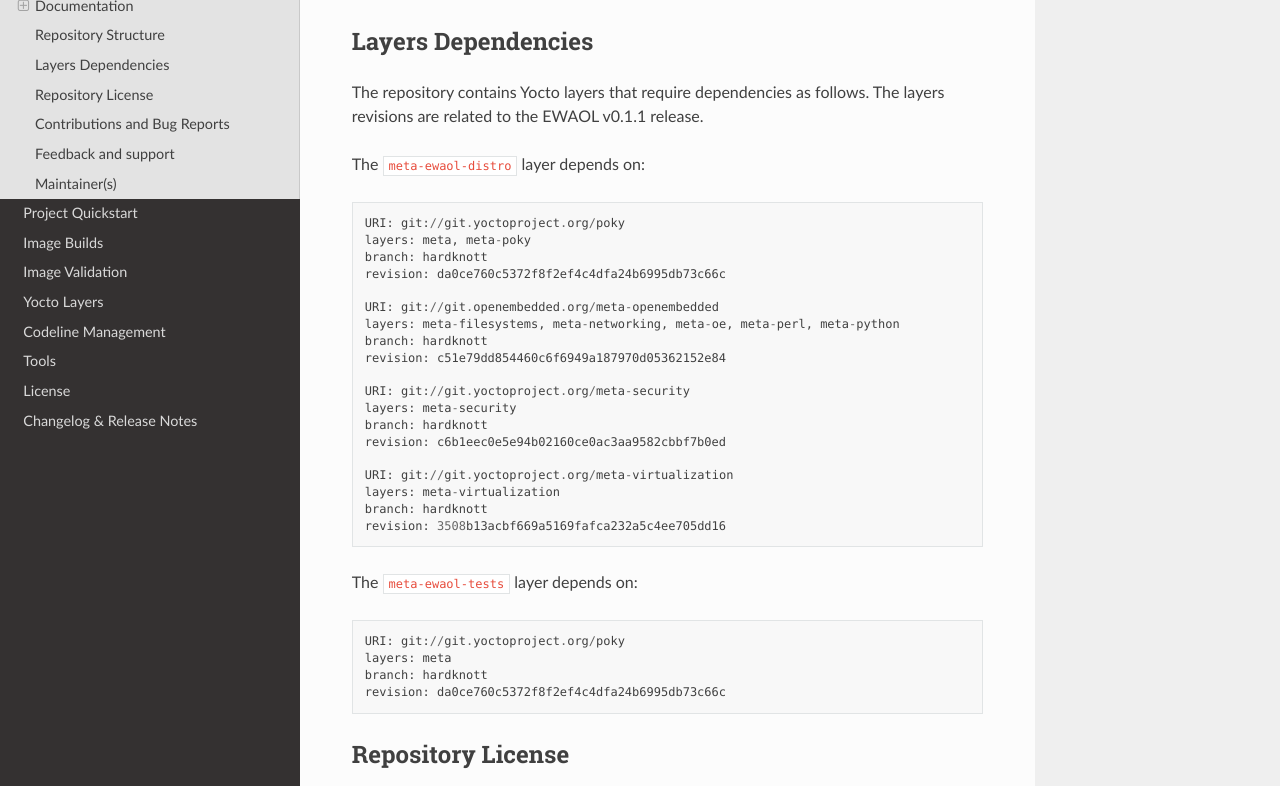
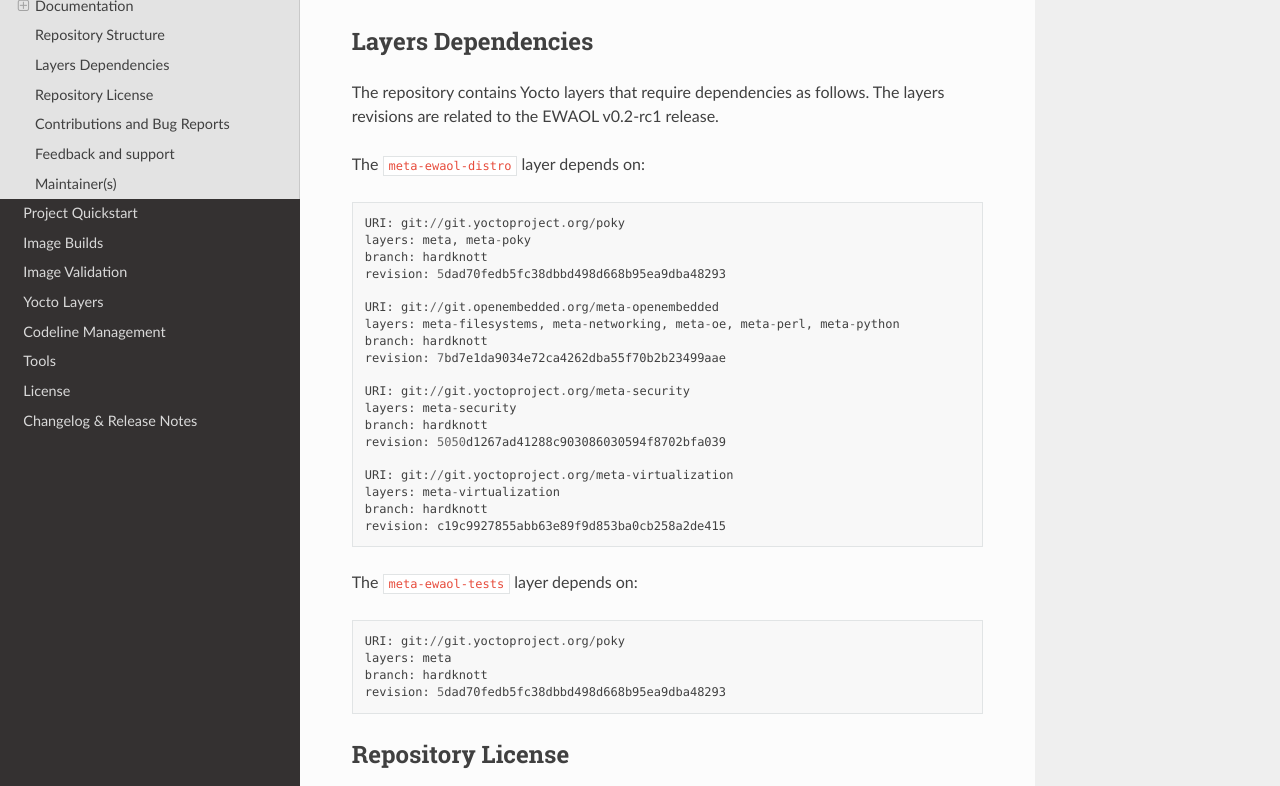
Before and after one commit to chaoge525/soafee_demo, a Sphinx documentation site: the page built from documentation/overview.rst, in a window 1280 px wide and 1400 px high, scrolled down 1920 px. Shown: the part 175-961 px from the top of the window. Built offline with Sphinx 7.4.7 and the Read the Docs theme 2.0.0, drawn with Linux system fonts in a browser that asks for light colours.

Commit message:
ewaol-config: Bump dependent layers in preparation for v0.2
Issue-Id: SCM-3042
Signed-off-by: Diego Sueiro <diego.sueiro@arm.com>
Change-Id: I73608f8e64529334fdffe86550995ea1c90c8150

```diff
--- a/README.md
+++ b/README.md
@@ -34,29 +34,29 @@
 ## Layers Dependencies
 
 The repository contains Yocto layers that require dependencies as follows. The
-layers revisions are related to the EWAOL v0.1.1 release.
+layers revisions are related to the EWAOL v0.2-rc1 release.
 
 The `meta-ewaol-distro` layer depends on:
 
     URI: git://git.yoctoproject.org/poky
     layers: meta, meta-poky
     branch: hardknott
-    revision: da0ce760c5372f8f2ef4c4dfa24b6995db73c66c
+    revision: 5dad70fedb5fc38dbbd498d668b95ea9dba48293
 
     URI: git://git.openembedded.org/meta-openembedded
     layers: meta-filesystems, meta-networking, meta-oe, meta-perl, meta-python
     branch: hardknott
-    revision: c51e79dd854460c6f6949a187970d05362152e84
+    revision: 7bd7e1da9034e72ca4262dba55f70b2b23499aae
 
     URI: git://git.yoctoproject.org/meta-security
     layers: meta-security
     branch: hardknott
-    revision: c6b1eec0e5e94b02160ce0ac3aa9582cbbf7b0ed
+    revision: 5050d1267ad41288c903086030594f8702bfa039
 
     URI: git://git.yoctoproject.org/meta-virtualization
     layers: meta-virtualization
     branch: hardknott
-    revision: 3508b13acbf669a5169fafca232a5c4ee705dd16
+    revision: c19c9927855abb63e89f9d853ba0cb258a2de415
 
 
 The `meta-ewaol-tests` layer depends on:
@@ -64,7 +64,7 @@
     URI: git://git.yoctoproject.org/poky
     layers: meta
     branch: hardknott
-    revision: da0ce760c5372f8f2ef4c4dfa24b6995db73c66c
+    revision: 5dad70fedb5fc38dbbd498d668b95ea9dba48293
 
 ## Repository License
 
--- a/documentation/quickstart.rst
+++ b/documentation/quickstart.rst
@@ -15,7 +15,7 @@
 be installed on the Build Host.
 
 .. _The Yocto Project documentation:
-   https://docs.yoctoproject.org/3.3.1/singleindex.html#required-packages-for-the-build-host
+   https://docs.yoctoproject.org/3.3.2/singleindex.html#required-packages-for-the-build-host
 
 ``meta-ewaol-config`` contains build configs for kas, a tool for easily setting
 up bitbake based projects. Each build config is a YAML file that specifies
```
Also changed, not shown: 1 other file.
